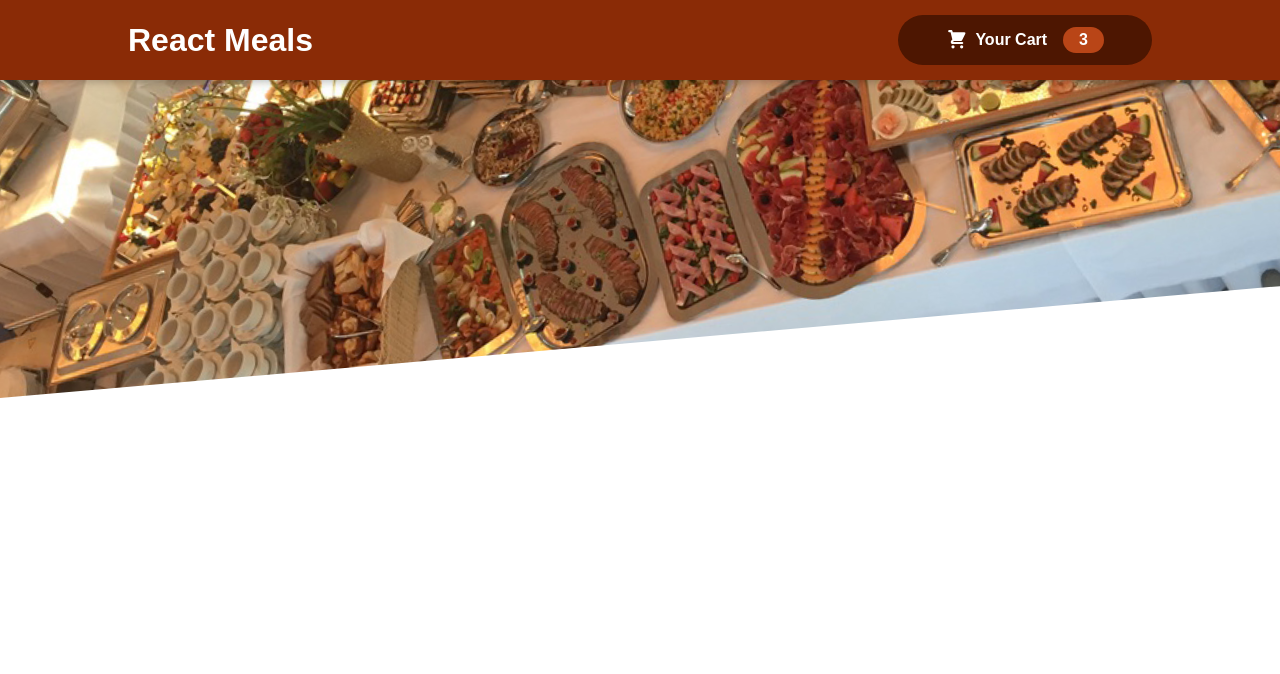
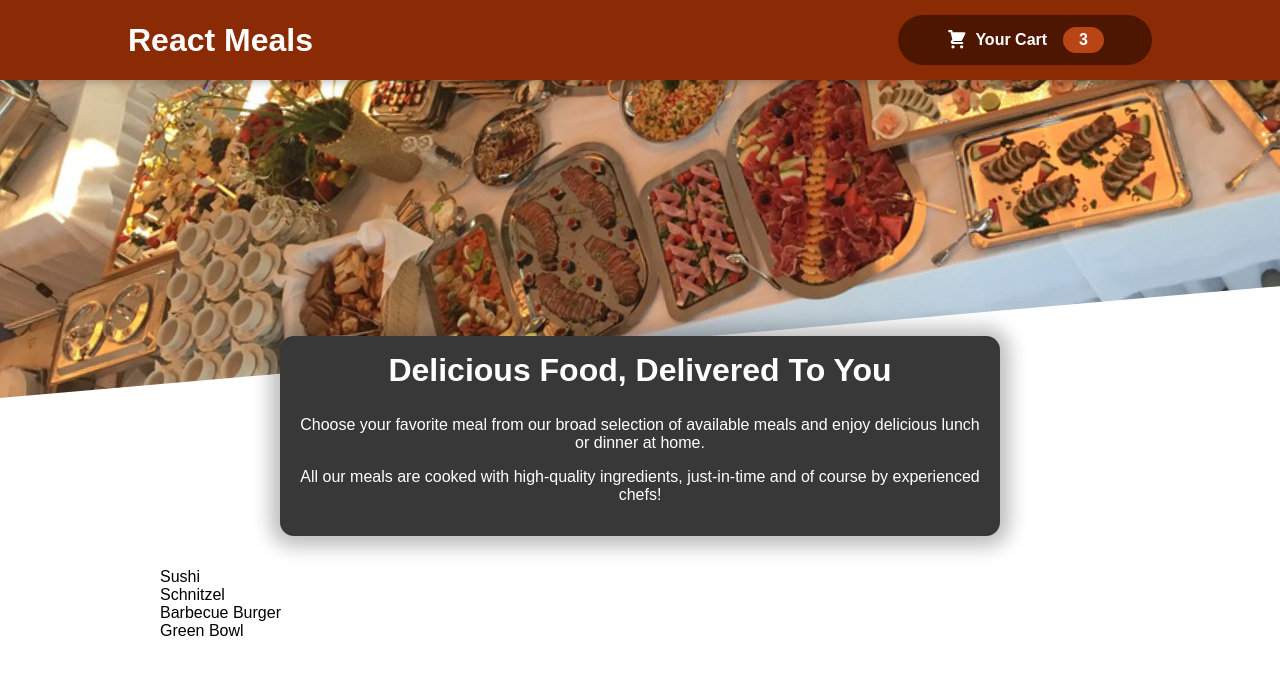
Before and after one commit to Rerique/food-order-app, a React (Vite) app: page / in a window 1280 px wide. Shown: the top 674 px of the page. Built offline with nearby package versions, Linux system fonts and the light colour scheme.

Commit message:
add Meals component

```diff
--- a/src/App.jsx
+++ b/src/App.jsx
@@ -1,7 +1,15 @@
 import Header from './components/Layout/Header';
+import Meals from './components/Meals/Meals';
 
 function App() {
-  return <Header />;
+  return (
+    <>
+      <Header />
+      <main>
+        <Meals />
+      </main>
+    </>
+  );
 }
 
 export default App;
--- /dev/null
+++ b/src/components/Meals/AvailableMeals.jsx
@@ -0,0 +1,14 @@
+import styles from './AvailableMeals.module.css';
+import DUMMY_MEALS from '../../data/meals-data';
+
+export default function AvailableMeals() {
+  const mealsList = DUMMY_MEALS.map((meal) => (
+    <li key={meal.id}>{meal.name}</li>
+  ));
+
+  return (
+    <section className={styles.meals}>
+      <ul>{mealsList}</ul>
+    </section>
+  );
+}
--- /dev/null
+++ b/src/components/Meals/AvailableMeals.module.css
@@ -0,0 +1,24 @@
+.meals {
+  max-width: 60rem;
+  width: 90%;
+  margin: 2rem auto;
+  animation: meals-appear 1s ease-out forwards;
+}
+
+.meals ul {
+  list-style: none;
+  margin: 0;
+  padding: 0;
+}
+
+@keyframes meals-appear {
+  from {
+    opacity: 0;
+    transform: translateY(3rem);
+  }
+
+  to {
+    opacity: 1;
+    transform: translateY(0);
+  }
+}
--- /dev/null
+++ b/src/components/Meals/Meals.jsx
@@ -0,0 +1,11 @@
+import MealsSummary from './MealsSummary';
+import AvailableMeals from './AvailableMeals';
+
+export default function Meals() {
+  return (
+    <>
+      <MealsSummary />
+      <AvailableMeals />
+    </>
+  );
+}
--- /dev/null
+++ b/src/components/Meals/MealsSummary.jsx
@@ -0,0 +1,17 @@
+import styles from './MealsSummary.module.css';
+
+export default function MealsSummary() {
+  return (
+    <section className={styles.summary}>
+      <h2>Delicious Food, Delivered To You</h2>
+      <p>
+        Choose your favorite meal from our broad selection of available meals
+        and enjoy delicious lunch or dinner at home.
+      </p>
+      <p>
+        All our meals are cooked with high-quality ingredients, just-in-time and
+        of course by experienced chefs!
+      </p>
+    </section>
+  );
+}
--- /dev/null
+++ b/src/components/Meals/MealsSummary.module.css
@@ -0,0 +1,18 @@
+.summary {
+  text-align: center;
+  max-width: 45rem;
+  width: 90%;
+  margin: auto;
+  margin-top: -10rem;
+  position: relative;
+  background-color: #383838;
+  color: white;
+  border-radius: 14px;
+  padding: 1rem;
+  box-shadow: 0 1px 18px 10px rgba(0, 0, 0, 0.25);
+}
+
+.summary h2 {
+  font-size: 2rem;
+  margin-top: 0;
+}
--- /dev/null
+++ b/src/data/meals-data.js
@@ -0,0 +1,28 @@
+const DUMMY_MEALS = [
+  {
+    id: 'm1',
+    name: 'Sushi',
+    description: 'Finest fish and veggies',
+    price: 22.99,
+  },
+  {
+    id: 'm2',
+    name: 'Schnitzel',
+    description: 'A german specialty!',
+    price: 16.5,
+  },
+  {
+    id: 'm3',
+    name: 'Barbecue Burger',
+    description: 'American, raw, meaty',
+    price: 12.99,
+  },
+  {
+    id: 'm4',
+    name: 'Green Bowl',
+    description: 'Healthy...and green...',
+    price: 18.99,
+  },
+];
+
+export default DUMMY_MEALS;
```
